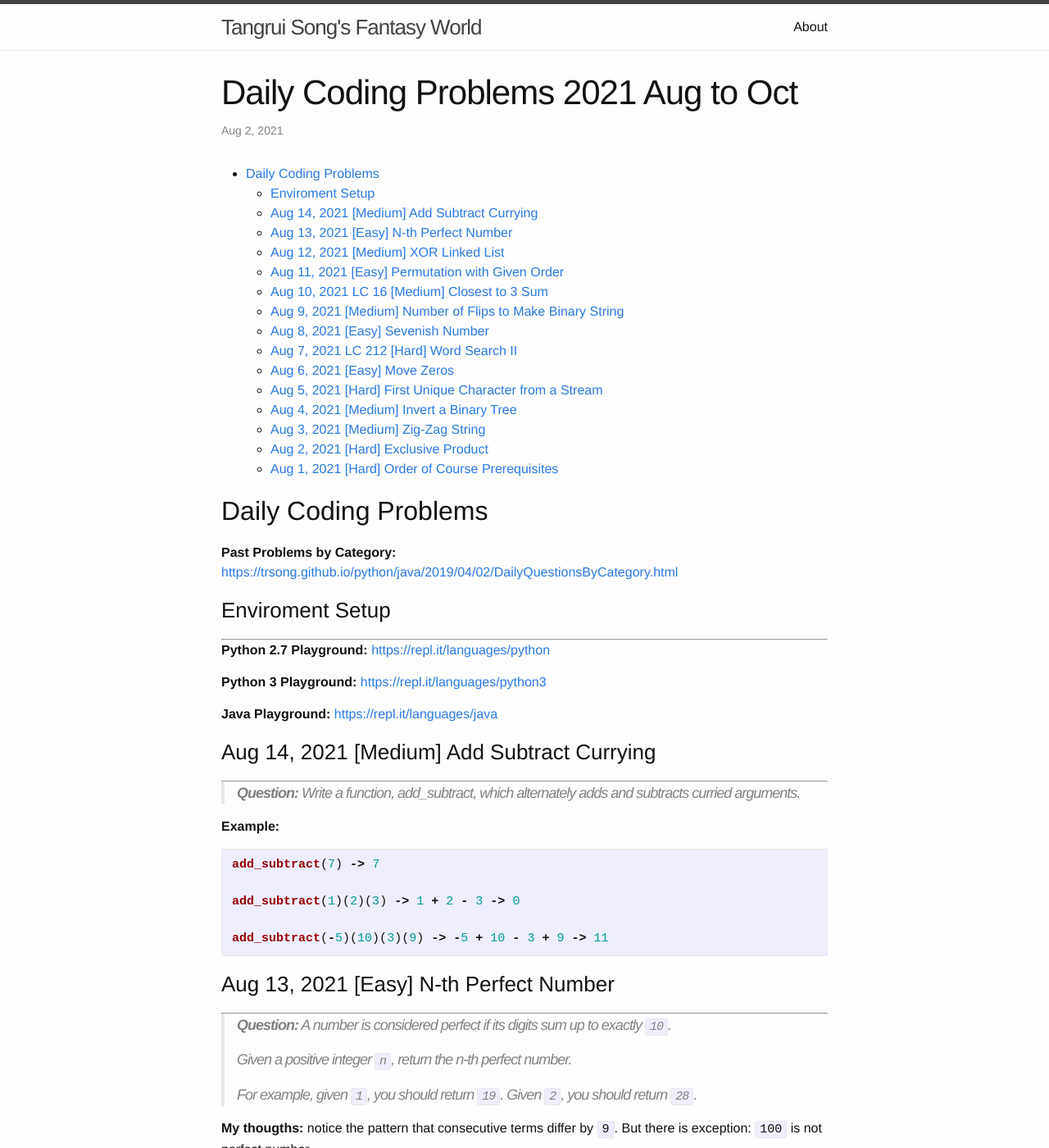
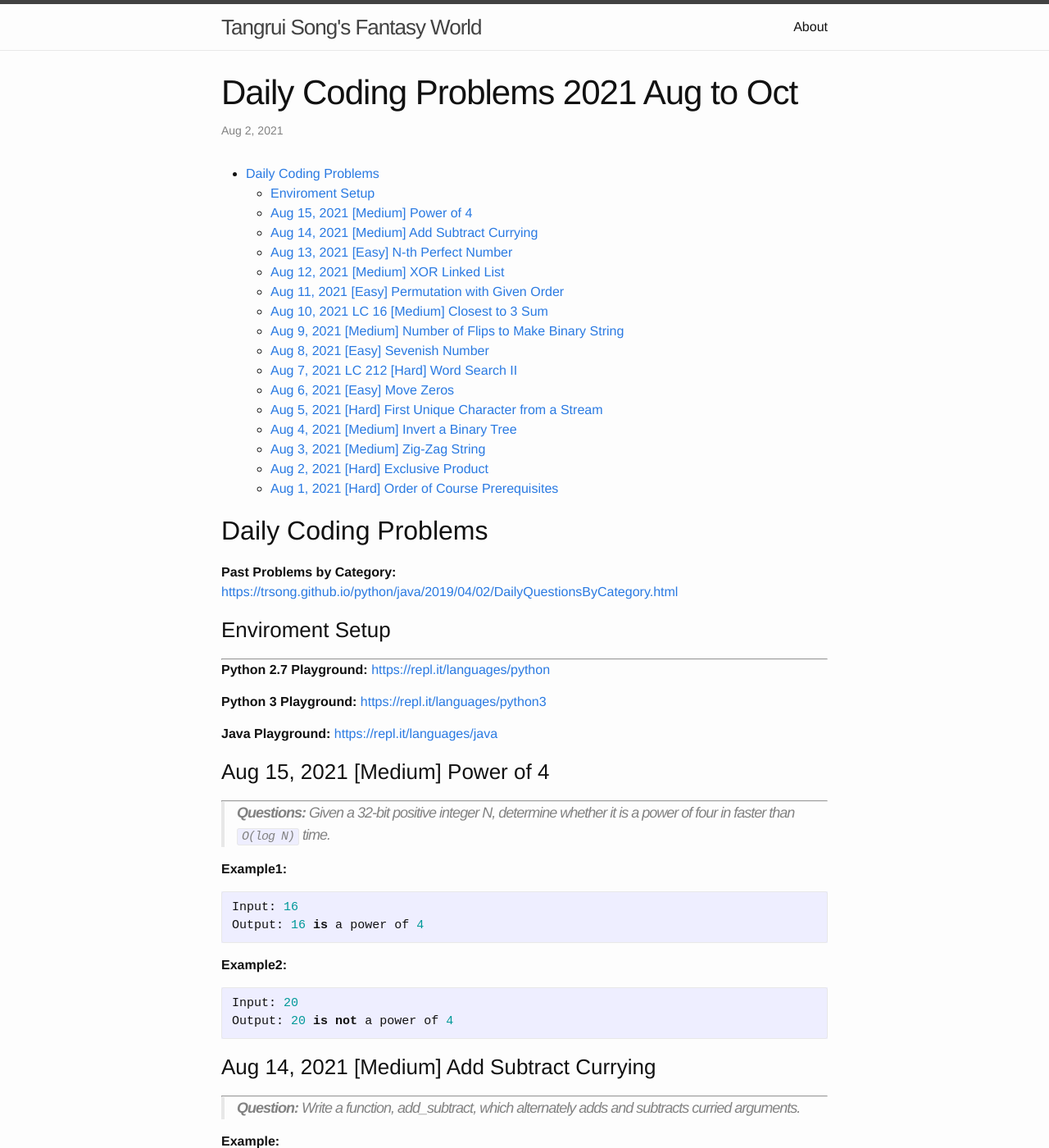
Before and after one commit to trsong/trsong.github.io, a Jekyll site: the page built from _posts/2021-08-01-DailyQuestionsAug.md, in a window 1280 px wide and 1400 px high. Shown: the whole window at 82% size. Built offline with Jekyll 4.4.1, drawn with Linux system fonts in a browser that asks for light colours.

Commit message:
Add Aug 15 question

````diff
--- a/_posts/2021-08-01-DailyQuestionsAug.md
+++ b/_posts/2021-08-01-DailyQuestionsAug.md
@@ -20,6 +20,22 @@ categories: Python/Java
 
 **Java Playground:** [https://repl.it/languages/java](https://repl.it/languages/java)
 
+
+### Aug 15, 2021 \[Medium\] Power of 4
+---
+> **Questions:** Given a 32-bit positive integer N, determine whether it is a power of four in faster than `O(log N)` time.
+
+**Example1:**
+```py
+Input: 16
+Output: 16 is a power of 4
+```
+
+**Example2:**
+```py
+Input: 20
+Output: 20 is not a power of 4
+```
 
 ### Aug 14, 2021 \[Medium\] Add Subtract Currying
 ---
````
